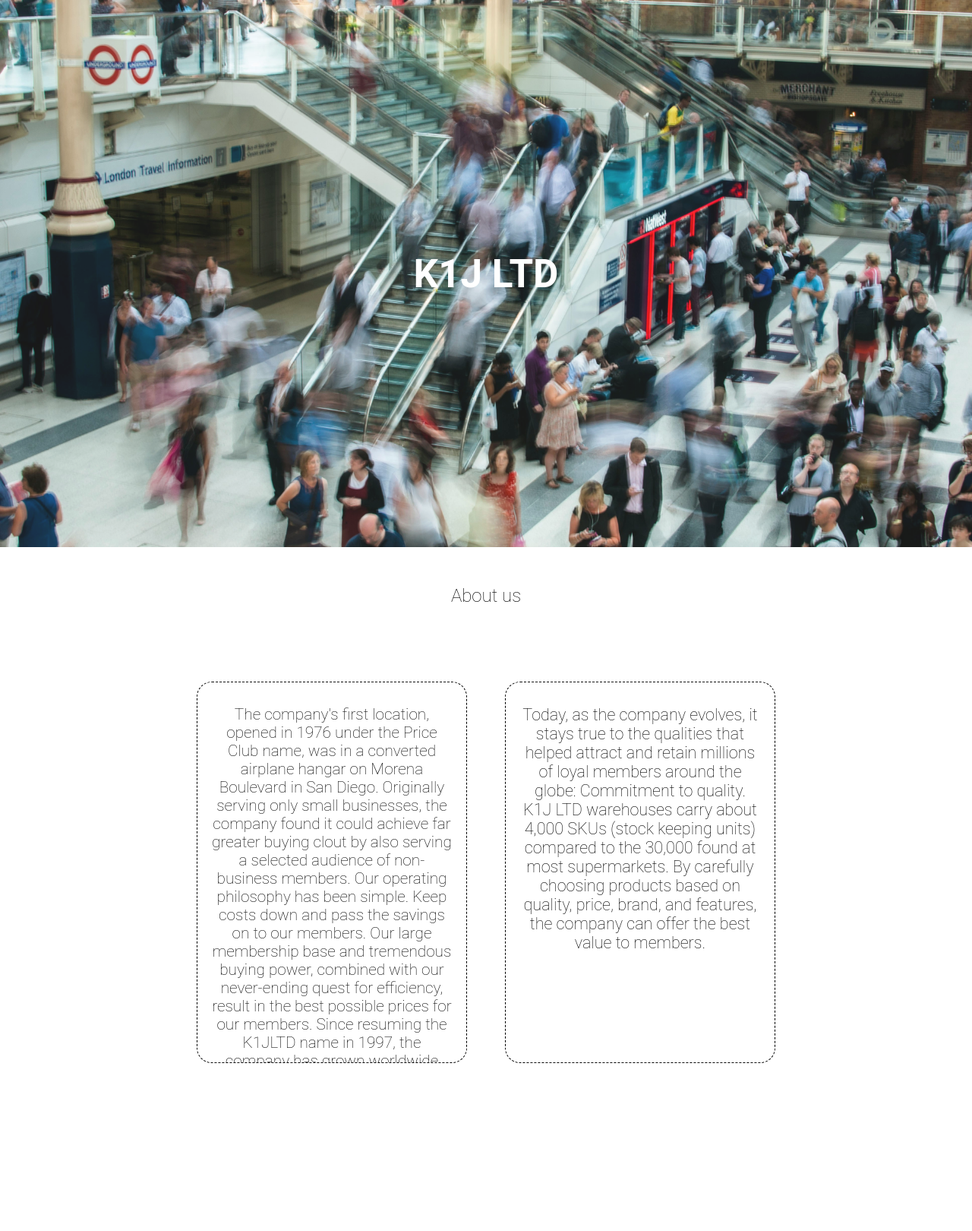
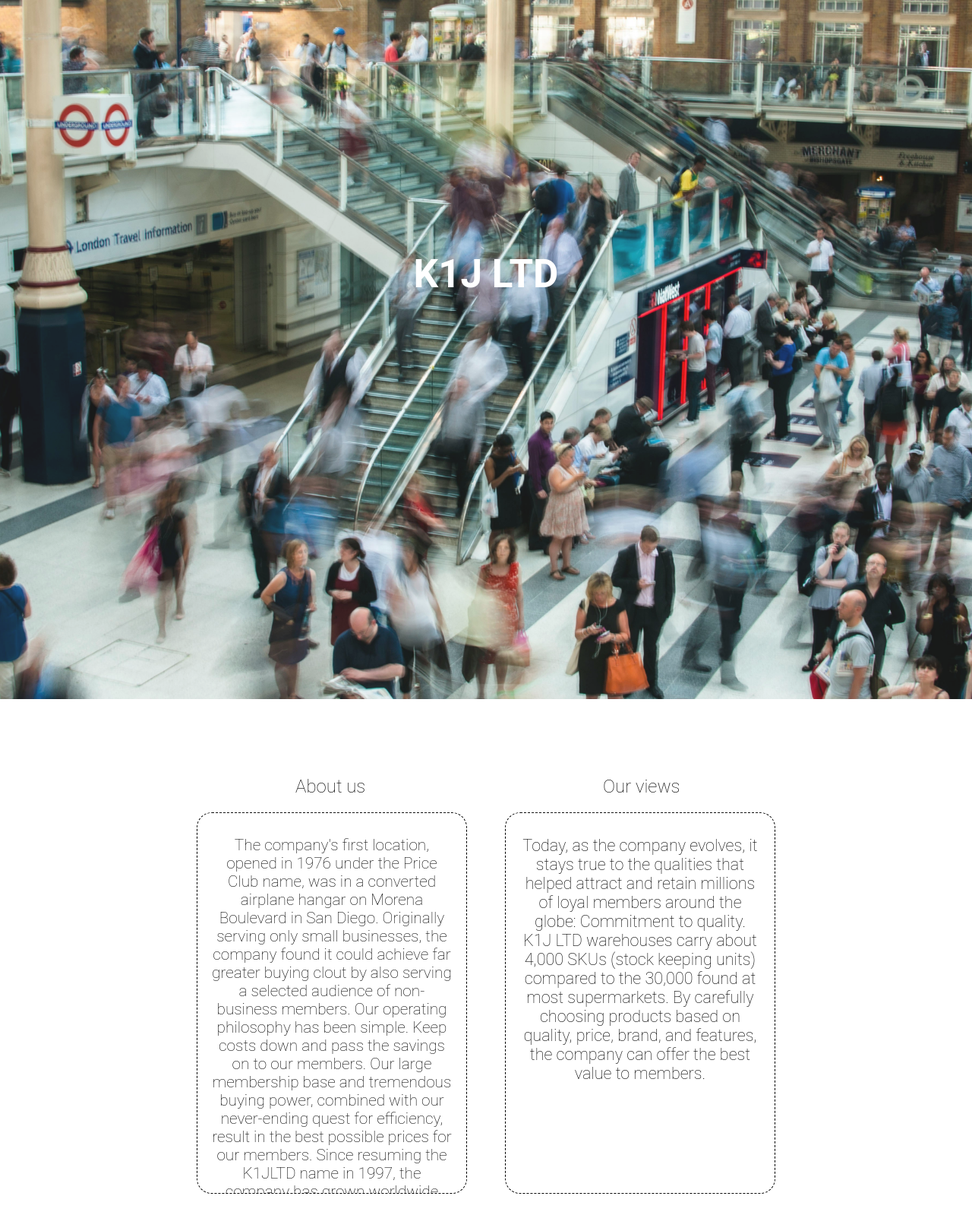
Before and after one commit to ArtemBielkovskyi/K1JLTD, a PHP site: page / in a window 1280 px wide. Shown: the part 49-1669 px from the top of the page at 76% size. Before the commit the page ends 1448 px from the top, so only its background shows below. Run offline with PHP 8.4, Linux system fonts and the light colour scheme.

Commit message:
Changes of design for home page

```diff
--- a/HomePage.css
+++ b/HomePage.css
@@ -82,6 +82,7 @@ i{
     font-size: 3.2em;
     color: white;
     font-weight: bold;
+    padding-bottom: 200px;
 }
 
 
@@ -93,6 +94,7 @@ i{
 }
 
 .InformationBox{
+    margin-top:100px;
     display: flex;
     justify-content: center;
     align-items: center;
@@ -153,3 +155,15 @@ i{
     width: 100px;
     top:-0px;
 }
+
+.aboutUsTitle{
+    position: absolute;
+    margin-bottom: 570px;
+    margin-left: -32%;
+}
+
+.OurViewsTitle{
+    position: absolute;
+    margin-bottom: 570px;
+    margin-left: 32%;
+}
--- a/Index.php
+++ b/Index.php
@@ -30,12 +30,13 @@
         <div class="HeaderPic">
             K1J LTD
         </div>
-        <h1 class="About">About us</h1>
-        <div class="InformationBox">
+         <div class="InformationBox">
+            <div class = "aboutUsTitle">About us</div>
             <div class="AboutUsText block"><h4 class="AboutUsTextInBlock">The company's first location, opened in 1976 under the Price Club name, was in a converted airplane hangar on Morena Boulevard in San Diego. Originally serving only small businesses, the company found it could achieve far greater buying clout by also serving a selected audience of non-business members.
                 Our operating philosophy has been simple. Keep costs down and pass the savings on to our members. Our large membership base and tremendous buying power, combined with our never-ending quest for efficiency, result in the best possible prices for our members. Since resuming the K1JLTD name in 1997, the company has grown worldwide with total sales in recent fiscal years exceeding $64 billion.
             </h4>
             </div>
+            <div class = "OurViewsTitle">Our views</div>
             <div class="Ourviews block"><h4 class="OurviewsTextInBlock">Today, as the company evolves, it stays true to the qualities that helped attract and retain millions of loyal members around the globe:
                 Commitment to quality. K1J LTD warehouses carry about 4,000 SKUs (stock keeping units) compared to the 30,000 found at most supermarkets. By carefully choosing products based on quality, price, brand, and features, the company can offer the best value to members.
                 </h4></div>
```
Also changed, not shown: html/logout.php (line endings or trailing spaces).
